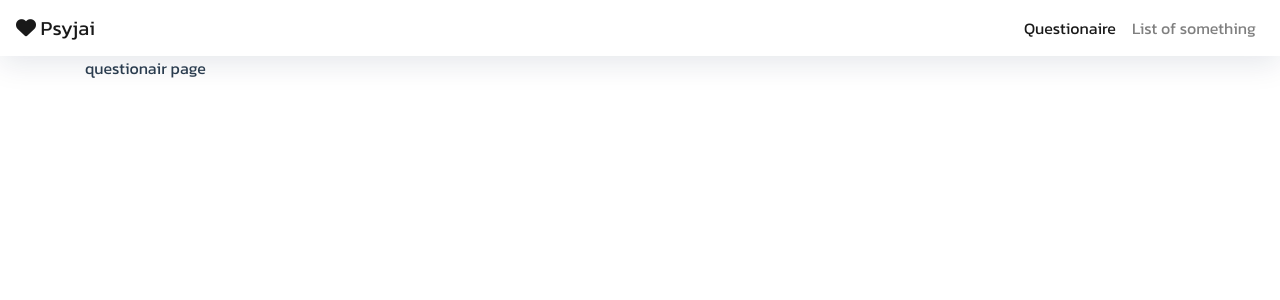
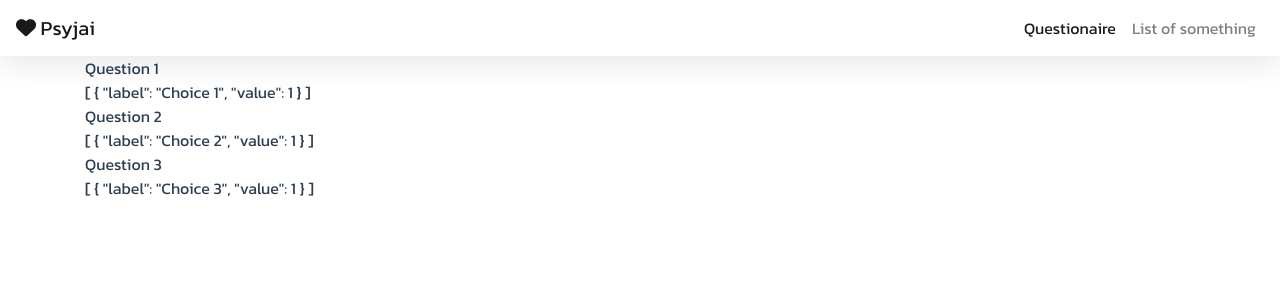
Before and after one commit to WebmasterCamp/ywc17-workshop-a, a Vue app: page /questionaire in a window 1280 px wide. Shown: the top 300 px of the page. Built offline with nearby package versions, Linux system fonts and the light colour scheme.

Commit message:
init questionaire

```diff
--- /dev/null
+++ b/src/mock_data/questionaire.json
@@ -0,0 +1,32 @@
+{
+    "love": [
+        {
+            "question": "Question 1",
+            "answers": [
+                {
+                    "label": "Choice 1",
+                    "value": 1
+                }
+            ]
+        },
+        {
+            "question": "Question 2",
+            "answers": [
+                {
+                    "label": "Choice 2",
+                    "value": 1
+                }
+            ]
+        },
+        {
+            "question": "Question 3",
+            "answers": [
+                {
+                    "label": "Choice 3",
+                    "value": 1
+                }
+            ]
+        }
+    ]
+
+}
--- a/src/views/Questionaire.vue
+++ b/src/views/Questionaire.vue
@@ -1,12 +1,28 @@
 <template>
     <b-container>
-        questionair page
+       <div v-for="(q, i) in loveQuestions" :key="i">
+           <div class="d-block">{{q.question}}</div>
+           <b-row>
+               <b-col cols="3">{{q.answers}}</b-col>
+           </b-row>
+       </div>
     </b-container>
 </template>
 
 <script>
 import Vue from 'vue'
-export default {
+import { Component } from 'vue-property-decorator'
+import Questionaire from '@/mock_data/questionaire.json'
 
+@Component({
+
+})
+export default class QuestionairePage extends Vue {
+    get loveQuestions() {
+        return Questionaire.love
+    }
+    mounted() {
+        console.log(Questionaire)
+    }
 }
 </script>
```
